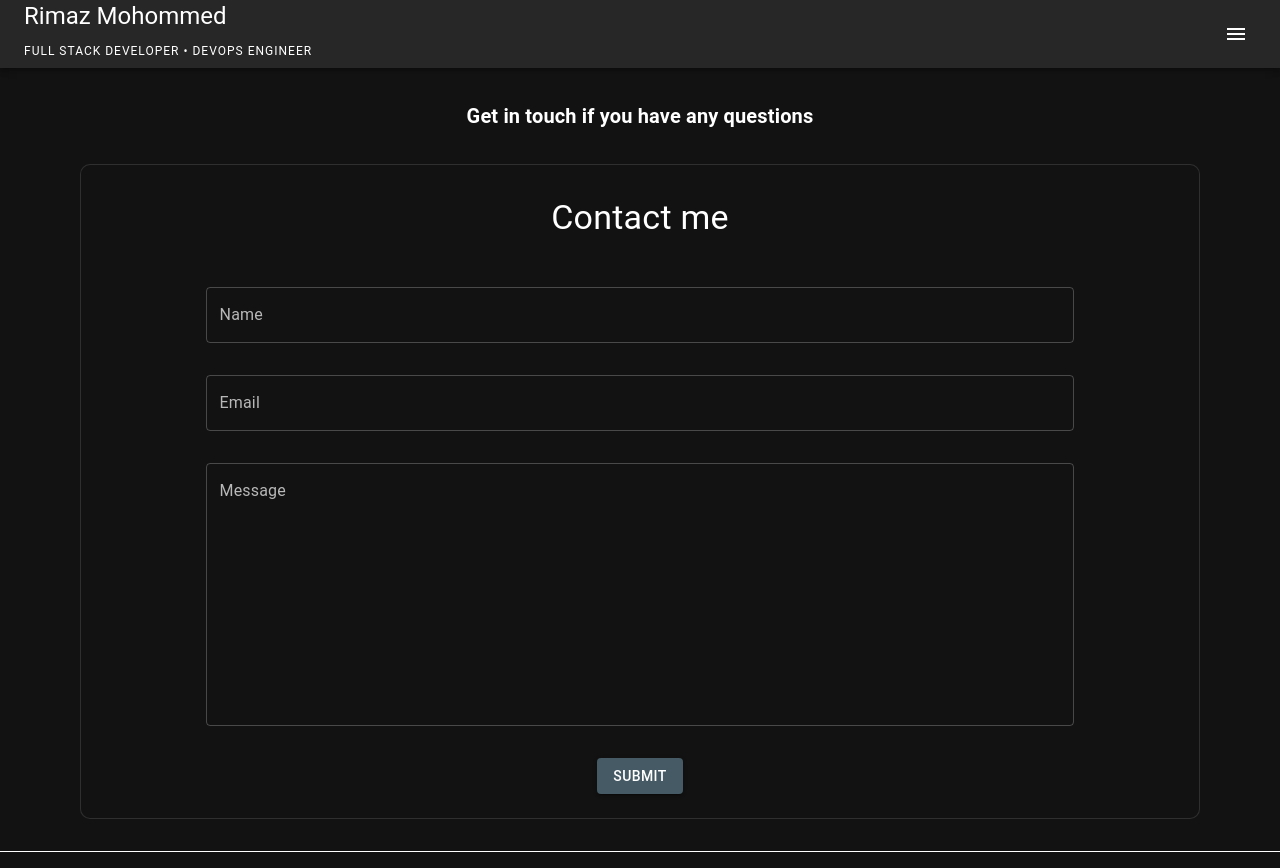
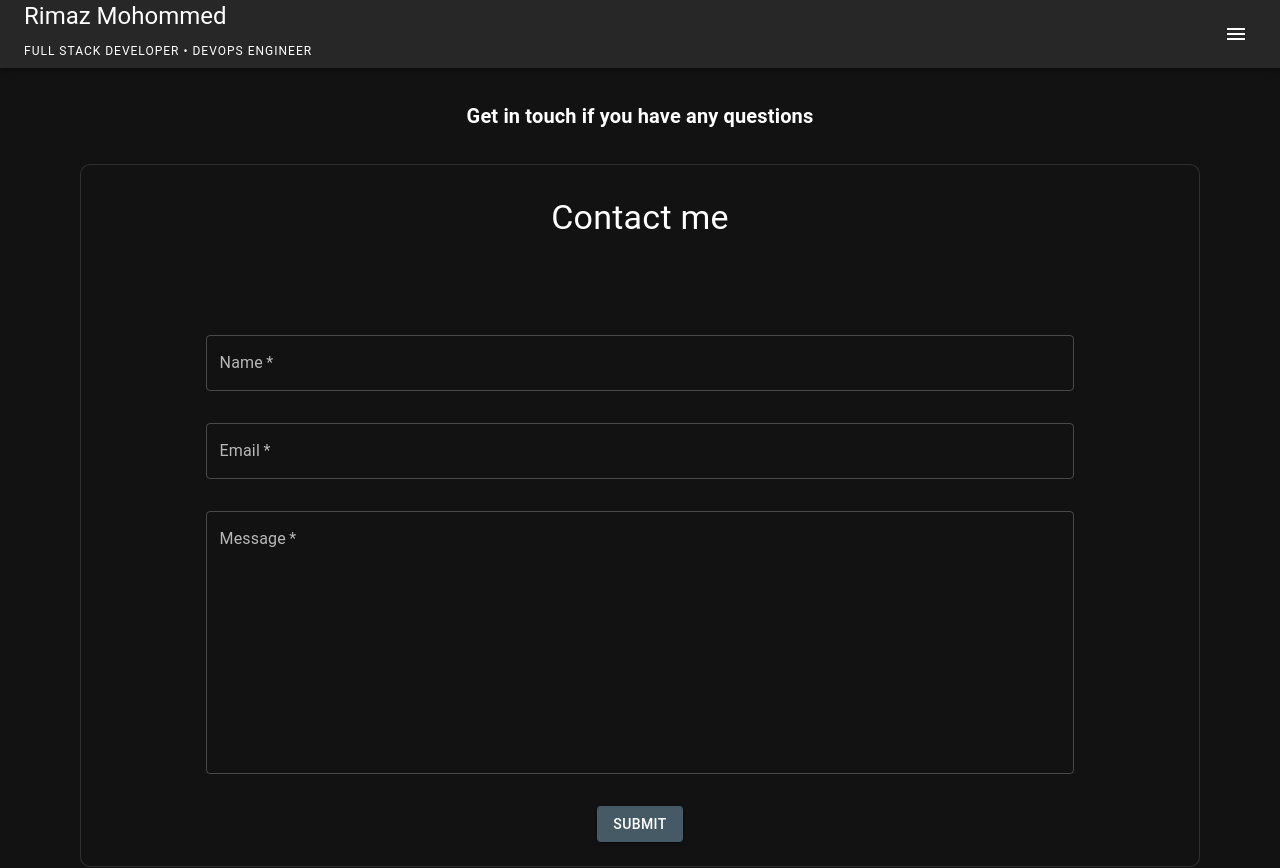
Before and after one commit to rimaz523/rimaz-website, a React (Create React App) app in the folder website-react-spa/: page /contact in a window 1280 px wide. Shown: the top 868 px of the page. Built offline with nearby package versions, Linux system fonts and the light colour scheme.

Commit message:
setup react-hook-form for grabbing form values + form validations (#60)

```diff
--- a/website-react-spa/package.json
+++ b/website-react-spa/package.json
@@ -15,6 +15,7 @@
     "mui-image": "^1.0.7",
     "react": "^18.2.0",
     "react-dom": "^18.2.0",
+    "react-hook-form": "^7.45.4",
     "react-redux": "^8.1.2",
     "react-router-dom": "^6.14.2",
     "react-scripts": "5.0.1",
@@ -53,6 +54,7 @@
   },
   "devDependencies": {
     "@babel/plugin-proposal-private-property-in-object": "^7.21.11",
+    "@hookform/devtools": "^4.3.1",
     "@storybook/addon-essentials": "7.0.27",
     "@storybook/addon-interactions": "7.0.27",
     "@storybook/addon-links": "7.0.27",
--- a/website-react-spa/src/components/forms/ContactForm.jsx
+++ b/website-react-spa/src/components/forms/ContactForm.jsx
@@ -1,38 +1,89 @@
-import React from 'react'
+import { React, useState } from 'react'
+import { useForm } from 'react-hook-form'
 
-import { TextField, Stack, Typography, Button } from '@mui/material'
+import { DevTool } from '@hookform/devtools'
+
+import { Alert, TextField, Stack, Typography, Button, Fade } from '@mui/material'
 
 const ContactForm = () => {
+  const [success, setSuccess] = useState(false)
+  const form = useForm({
+    defaultValues: {
+      name: '',
+      email: '',
+      message: '',
+    },
+  })
+  const { register, handleSubmit, formState, control, reset } = form
+  const { errors } = formState
+  const onSubmit = (data) => {
+    setSuccess(true)
+    setTimeout(() => {
+      setSuccess(false)
+    }, 4000)
+    reset()
+    console.log(data)
+  }
+
   return (
-    <form>
-      <Typography variant='h4' pt={2} pb={6}>
+    <>
+      <form noValidate onSubmit={handleSubmit(onSubmit)}>
+        <Typography variant='h4' pt={2} pb={2}>
           Contact me
         </Typography>
+
         <Stack spacing={4} justifyContent='center' alignItems='center' border={0}>
+          <Fade in={success === true} timeout={4000}>
+            <Alert severity='success'>Thank you for your message!</Alert>
+          </Fade>
           <TextField
             id='name'
             label='Name'
             variant='outlined'
+            {...register('name', {
+              required: 'Name is required.',
+            })}
+            required
+            error={!!errors.name}
+            helperText={errors.name?.message}
             sx={{ width: { xs: '100%', md: '80%' } }}
           />
           <TextField
             id='email'
             label='Email'
             variant='outlined'
+            {...register('email', {
+              required: 'Email is required.',
+              pattern: {
+                value: /^[a-zA-Z0-9.!#$%&'*+/=?^_`{|}~-]+@[a-zA-Z0-9-]+(?:\.[a-zA-Z0-9-]+)*$/,
+                message: 'Please enter a valid email.',
+              },
+            })}
+            required
+            error={!!errors.email}
+            helperText={errors.email?.message}
             sx={{ width: { xs: '100%', md: '80%' } }}
           />
           <TextField
-          id='outlined-multiline-static'
+            id='message'
             label='Message'
             multiline
             rows={10}
+            {...register('message', {
+              required: 'Message is required.',
+            })}
+            required
+            error={!!errors.message}
+            helperText={errors.message?.message}
             sx={{ width: { xs: '100%', md: '80%' } }}
           />
-        <Button variant='contained' type='submit'>
+          <Button variant='contained' type='submit' color='primary'>
             Submit
           </Button>
         </Stack>
       </form>
+      <DevTool control={control} />
+    </>
   )
 }
 
```
Also changed, not shown: website-react-spa/.prettierrc.json, 1 other file (tests, documents, lock files or other folders). Lines whose indentation alone changed are shown as unchanged.
